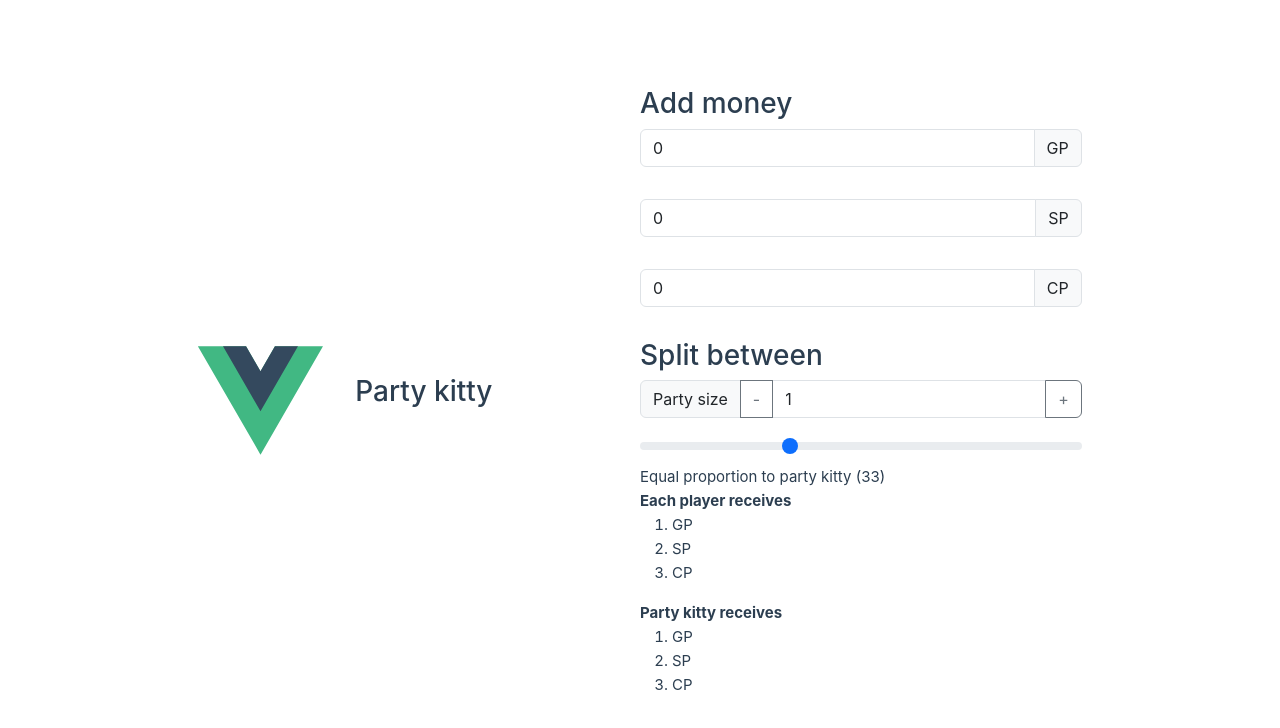
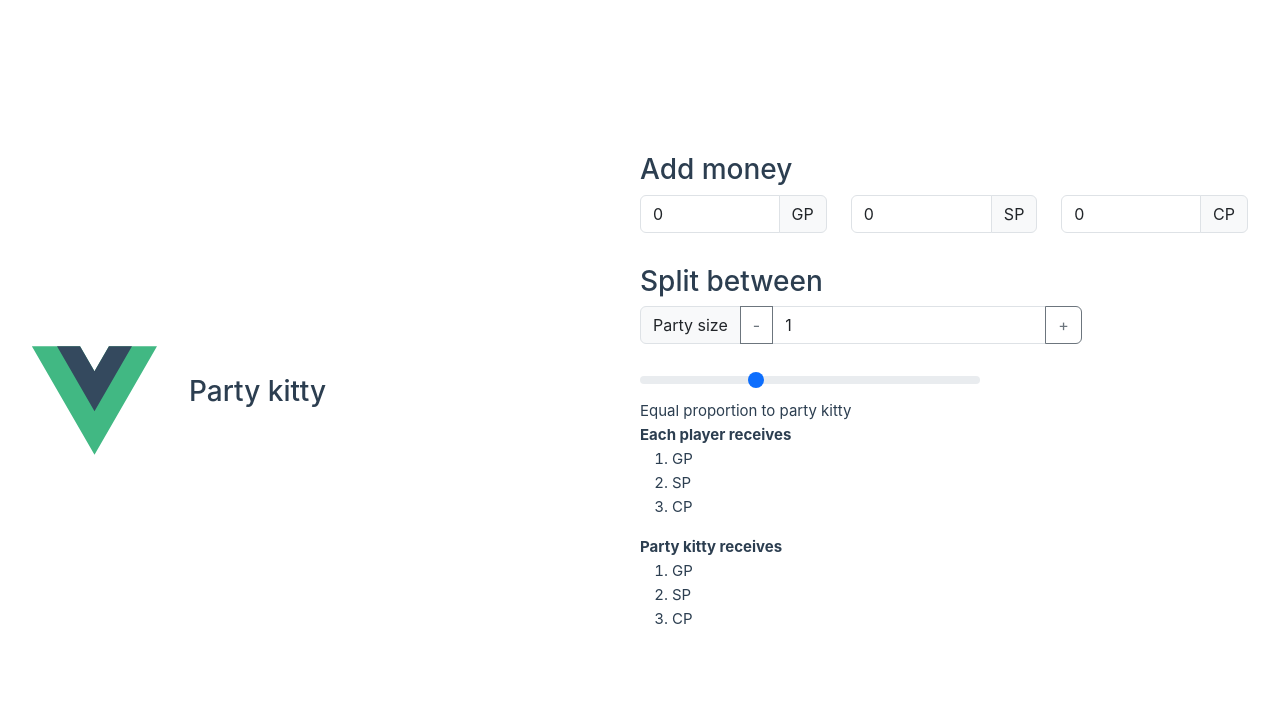
Before and after one commit to Trantion897/party-kitty, a Vue app: page / in a window 1280 px wide. Shown: the top 728 px of the page. Built offline with nearby package versions, Linux system fonts and the light colour scheme.

Commit message:
Minor layout improvements
Each currency now on the same row
Split controls use flexbox layout
Shortened text for split control slider

```diff
--- a/src/components/CurrencyInput.vue
+++ b/src/components/CurrencyInput.vue
@@ -14,7 +14,7 @@ const changeValue = function(event) {
 </script>
 
 <template>
-	<div class="input-group mb-3">
+	<div class="input-group mb-3 col">
 	    <input type="number" class="form-control" aria-label="Amount in {{currency}}" :value="amount" @change="changeValue" />
 	    <span class="input-group-text">{{currency}}</span>
 	</div>
--- a/src/components/MoneyInput.vue
+++ b/src/components/MoneyInput.vue
@@ -16,7 +16,9 @@ const changeValue = function(currency, value) {
 </script>
 
 <template>
-	<div class="input-group mb-3" v-for="currency in currencies">
-	    <currency-input :currency="currency" :amount="amounts[currency]" @change="changeValue"></currency-input>
+	<div class="row">
+		<div class="input-group mb-3 col" v-for="currency in currencies">
+	    	<currency-input :currency="currency" :amount="amounts[currency]" @change="changeValue"></currency-input>
+		</div>
 	</div>
 </template>
--- a/src/components/SplitControl.vue
+++ b/src/components/SplitControl.vue
@@ -15,7 +15,7 @@
         } else if (props.splitRatio < 66) {
             return "Larger proportion to party kitty"
         } else if (props.splitRatio == 66) {
-            return "50% to party kitty, 50% split among members"
+            return "50/50 between party & members"
         } else if (props.splitRatio < 99) {
             return "Majority to party kitty"
         } else {
@@ -52,12 +52,16 @@
 <template>
 	<section>
 		<h3>Split between</h3>
+        <div class="row gy-2">
+            <div class="col-auto">
 		        <div class="input-group mb-3">
                     <span class="input-group-text">Party size</span>
                     <button class="btn btn-outline-secondary" type="button" id="party-minus-button" @click="changePartySize(-1)">-</button>
                     <input type="text" class="form-control" aria-label="Number of characters in party" :value="partySize" @input="setPartySize($event)" @keyup.up="changePartySize(1)" @keyup.down="changePartySize(-1)"/>
                     <button class="btn btn-outline-secondary" type="button" id="party-minus-button" @click="changePartySize(1)">+</button>
                 </div>
+		    </div>
+		    <div class="col-auto">
 		        <input type="range" class="form-range" :value="splitRatio" min="0" max="99" @input="changeSplitRatio" list="splitMarkers"></input>
 		        <datalist id="splitMarkers">
 		            <option value="0"></option>
@@ -65,6 +69,8 @@
 		            <option value="66"></option>
 		            <option value="99"></option>
 		        </datalist>
-		<span>{{splitRatioDescription}} ({{splitRatio}})</span>
+		        <span>{{splitRatioDescription}}</span>
+		    </div>
+        </div>
 	</section>
 </template>
```
Lines whose indentation alone changed are shown as unchanged.
